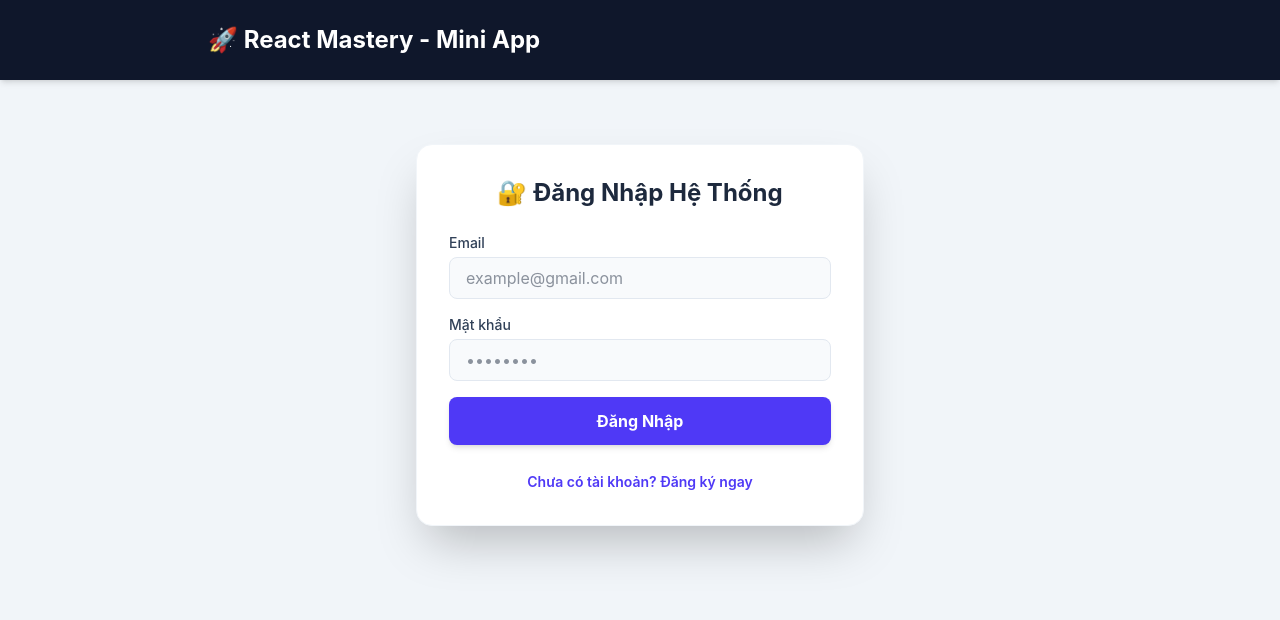
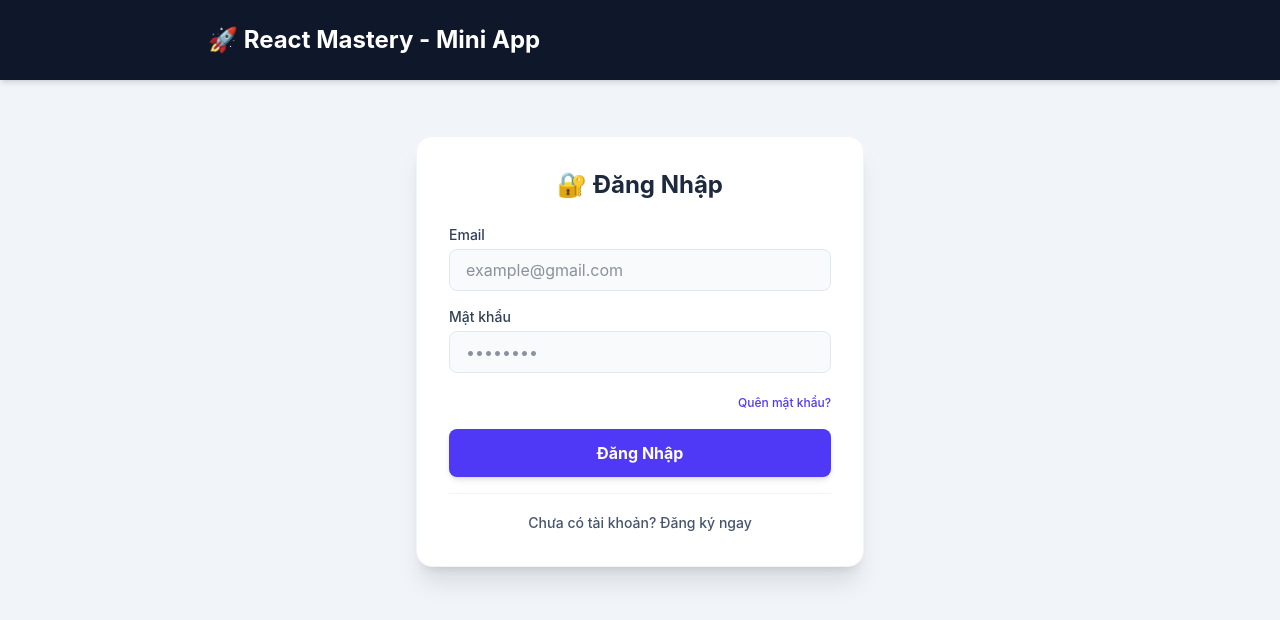
Before and after one commit to nguyenliet232-droid/user-management-frontend, a React (Vite) app: page / in a window 1280 px wide. Shown: the top 620 px of the page. Built offline with nearby package versions, Linux system fonts and the light colour scheme.

Commit message:
Add Forgot Password UI and Nodemailer integrations

```diff
--- a/src/components/Auth.jsx
+++ b/src/components/Auth.jsx
@@ -1,21 +1,33 @@
 import { useState } from "react";
 
 function Auth({ onLoginSuccess }) {
-  const [isRegister, setIsRegister] = useState(false);
+  const [isLogin, setIsLogin] = useState(true);
+  const [isForgotPassword, setIsForgotPassword] = useState(false);
+  const [otpSent, setOtpSent] = useState(false);
+
+  // States dữ liệu
   const [name, setName] = useState("");
   const [email, setEmail] = useState("");
   const [password, setPassword] = useState("");
+  const [otp, setOtp] = useState("");
+  const [newPassword, setNewPassword] = useState("");
 
-  const handleSubmit = async (e) => {
+  const [message, setMessage] = useState("");
+  const [isSuccess, setIsSuccess] = useState(false);
+  const [loading, setLoading] = useState(false);
+
+  // 📍 1. Đăng nhập / Đăng ký
+  const handleAuthSubmit = async (e) => {
     e.preventDefault();
-    const endpoint = isRegister ? "register" : "login";
-    const bodyData = isRegister
-      ? { name, email, password }
-      : { email, password };
+    setLoading(true);
+    setMessage("");
+
+    const endpoint = isLogin ? "/api/auth/login" : "/api/auth/register";
+    const bodyData = isLogin ? { email, password } : { name, email, password };
 
     try {
       const res = await fetch(
-        `https://user-management-backend-7clg.onrender.com/api/auth/${endpoint}`,
+        `https://user-management-backend-7clg.onrender.com${endpoint}`,
         {
           method: "POST",
           headers: { "Content-Type": "application/json" },
@@ -26,32 +38,208 @@ function Auth({ onLoginSuccess }) {
       const data = await res.json();
 
       if (res.ok) {
-        if (isRegister) {
-          alert("🎉 Đăng ký thành công! Hãy đăng nhập.");
-          setIsRegister(false);
+        if (isLogin) {
+          localStorage.setItem("token", data.token);
+          if (onLoginSuccess) onLoginSuccess(data.user);
         } else {
-          alert(`👋 Chào mừng ${data.user.name} quay trở lại!`);
-          localStorage.setItem("token", data.token);
-          onLoginSuccess(data.user);
+          setMessage("🎉 Đăng ký thành công! Vui lòng đăng nhập.");
+          setIsSuccess(true);
+          setIsLogin(true);
         }
       } else {
-        alert(`❌ ${data.message}`);
+        setMessage(`❌ ${data.message || "Thao tác thất bại!"}`);
+        setIsSuccess(false);
       }
-    } catch {
-      alert("❌ Lỗi kết nối máy chủ!");
+    } catch (err) {
+      setMessage("❌ Lỗi kết nối máy chủ!");
+      setIsSuccess(false);
+    } finally {
+      setLoading(false);
+    }
+  };
+
+  // 📍 2. Yêu cầu gửi mã OTP
+  const handleSendOtp = async (e) => {
+    e.preventDefault();
+    setLoading(true);
+    setMessage("");
+
+    try {
+      const res = await fetch(
+        "https://user-management-backend-7clg.onrender.com/api/auth/forgot-password",
+        {
+          method: "POST",
+          headers: { "Content-Type": "application/json" },
+          body: JSON.stringify({ email }),
+        },
+      );
+
+      const data = await res.json();
+      if (res.ok) {
+        setMessage(`🎉 ${data.message}`);
+        setIsSuccess(true);
+        setOtpSent(true); // Chuyển sang form nhập OTP
+      } else {
+        setMessage(`❌ ${data.message}`);
+        setIsSuccess(false);
+      }
+    } catch (err) {
+      setMessage("❌ Lỗi kết nối máy chủ!");
+      setIsSuccess(false);
+    } finally {
+      setLoading(false);
+    }
+  };
+
+  // 📍 3. Xác nhận OTP & Đặt lại mật khẩu
+  const handleResetPassword = async (e) => {
+    e.preventDefault();
+    setLoading(true);
+    setMessage("");
+
+    try {
+      const res = await fetch(
+        "https://user-management-backend-7clg.onrender.com/api/auth/reset-password",
+        {
+          method: "POST",
+          headers: { "Content-Type": "application/json" },
+          body: JSON.stringify({ email, otp, newPassword }),
+        },
+      );
+
+      const data = await res.json();
+      if (res.ok) {
+        setMessage(`🎉 ${data.message}`);
+        setIsSuccess(true);
+        setTimeout(() => {
+          setIsForgotPassword(false);
+          setOtpSent(false);
+          setIsLogin(true);
+          setMessage("");
+        }, 2000);
+      } else {
+        setMessage(`❌ ${data.message}`);
+        setIsSuccess(false);
+      }
+    } catch (err) {
+      setMessage("❌ Lỗi kết nối máy chủ!");
+      setIsSuccess(false);
+    } finally {
+      setLoading(false);
     }
   };
 
   return (
-    <div className="max-w-md mx-auto my-12 p-8 bg-white rounded-2xl shadow-2xl border border-slate-100">
+    <div className="max-w-md mx-auto my-10 p-8 bg-white rounded-2xl shadow-xl border border-slate-100">
       <h2 className="text-2xl font-bold text-center text-slate-800 mb-6">
-        {isRegister ? "📝 Đăng Ký Tài Khoản" : "🔐 Đăng Nhập Hệ Thống"}
+        {isForgotPassword
+          ? "🔑 Quên Mật Khẩu"
+          : isLogin
+            ? "🔐 Đăng Nhập"
+            : "📝 Đăng Ký Tài Khoản"}
       </h2>
-      <form onSubmit={handleSubmit} className="space-y-4">
-        {isRegister && (
+
+      {message && (
+        <div
+          className={`p-3 mb-4 rounded-lg text-sm font-medium text-center ${
+            isSuccess
+              ? "bg-green-50 text-green-700 border border-green-200"
+              : "bg-red-50 text-red-700 border border-red-200"
+          }`}
+        >
+          {message}
+        </div>
+      )}
+
+      {/* FORM QUÊN MẬT KHẨU */}
+      {isForgotPassword ? (
+        !otpSent ? (
+          /* Bước 1: Nhập Email gửi OTP */
+          <form onSubmit={handleSendOtp} className="space-y-4">
             <div>
               <label className="block text-sm font-medium text-slate-700 mb-1">
-              Họ tên
+                Email tài khoản
+              </label>
+              <input
+                type="email"
+                required
+                value={email}
+                onChange={(e) => setEmail(e.target.value)}
+                className="w-full px-4 py-2 bg-slate-50 border border-slate-200 rounded-lg focus:ring-2 focus:ring-indigo-500 outline-none"
+                placeholder="example@gmail.com"
+              />
+            </div>
+            <button
+              type="submit"
+              disabled={loading}
+              className="w-full py-3 bg-indigo-600 hover:bg-indigo-700 text-white font-bold rounded-lg shadow-md transition duration-200 disabled:opacity-50"
+            >
+              {loading ? "Đang gửi OTP..." : "Gửi Mã OTP Đặt Lại Mật Khẩu"}
+            </button>
+            <button
+              type="button"
+              onClick={() => {
+                setIsForgotPassword(false);
+                setMessage("");
+              }}
+              className="w-full text-center text-sm text-indigo-600 hover:underline pt-2"
+            >
+              ← Quay lại Đăng nhập
+            </button>
+          </form>
+        ) : (
+          /* Bước 2: Nhập OTP + Mật khẩu mới */
+          <form onSubmit={handleResetPassword} className="space-y-4">
+            <div>
+              <label className="block text-sm font-medium text-slate-700 mb-1">
+                Mã OTP (gửi qua Email)
+              </label>
+              <input
+                type="text"
+                required
+                maxLength="6"
+                value={otp}
+                onChange={(e) => setOtp(e.target.value)}
+                className="w-full px-4 py-2 bg-slate-50 border border-slate-200 rounded-lg focus:ring-2 focus:ring-indigo-500 outline-none text-center tracking-widest font-bold text-lg"
+                placeholder="123456"
+              />
+            </div>
+            <div>
+              <label className="block text-sm font-medium text-slate-700 mb-1">
+                Mật khẩu mới
+              </label>
+              <input
+                type="password"
+                required
+                value={newPassword}
+                onChange={(e) => setNewPassword(e.target.value)}
+                className="w-full px-4 py-2 bg-slate-50 border border-slate-200 rounded-lg focus:ring-2 focus:ring-indigo-500 outline-none"
+                placeholder="••••••••"
+              />
+            </div>
+            <button
+              type="submit"
+              disabled={loading}
+              className="w-full py-3 bg-emerald-600 hover:bg-emerald-700 text-white font-bold rounded-lg shadow-md transition duration-200 disabled:opacity-50"
+            >
+              {loading ? "Đang đặt lại..." : "Xác Nhận Đặt Mật Khẩu Mới"}
+            </button>
+            <button
+              type="button"
+              onClick={() => setOtpSent(false)}
+              className="w-full text-center text-sm text-slate-500 hover:underline pt-2"
+            >
+              Bấm để gửi lại OTP
+            </button>
+          </form>
+        )
+      ) : (
+        /* FORM ĐĂNG NHẬP / ĐĂNG KÝ */
+        <form onSubmit={handleAuthSubmit} className="space-y-4">
+          {!isLogin && (
+            <div>
+              <label className="block text-sm font-medium text-slate-700 mb-1">
+                Họ và tên
               </label>
               <input
                 type="text"
@@ -63,6 +251,7 @@ function Auth({ onLoginSuccess }) {
               />
             </div>
           )}
+
           <div>
             <label className="block text-sm font-medium text-slate-700 mb-1">
               Email
@@ -76,6 +265,7 @@ function Auth({ onLoginSuccess }) {
               placeholder="example@gmail.com"
             />
           </div>
+
           <div>
             <label className="block text-sm font-medium text-slate-700 mb-1">
               Mật khẩu
@@ -89,23 +279,50 @@ function Auth({ onLoginSuccess }) {
               placeholder="••••••••"
             />
           </div>
+
+          {isLogin && (
+            <div className="text-right">
+              <button
+                type="button"
+                onClick={() => {
+                  setIsForgotPassword(true);
+                  setMessage("");
+                }}
+                className="text-xs text-indigo-600 hover:underline font-medium"
+              >
+                Quên mật khẩu?
+              </button>
+            </div>
+          )}
+
           <button
             type="submit"
-          className="w-full py-3 bg-indigo-600 hover:bg-indigo-700 text-white font-bold rounded-lg shadow-md transition duration-200"
+            disabled={loading}
+            className="w-full py-3 bg-indigo-600 hover:bg-indigo-700 text-white font-bold rounded-lg shadow-md transition duration-200 disabled:opacity-50"
           >
-          {isRegister ? "Đăng Ký Ngay" : "Đăng Nhập"}
+            {loading
+              ? "Đang xử lý..."
+              : isLogin
+                ? "Đăng Nhập"
+                : "Đăng Ký Tài Khoản"}
           </button>
-      </form>
-      <div className="mt-6 text-center">
+
+          <div className="text-center pt-4 border-t border-slate-100">
             <button
-          onClick={() => setIsRegister(!isRegister)}
-          className="text-sm font-semibold text-indigo-600 hover:underline"
+              type="button"
+              onClick={() => {
+                setIsLogin(!isLogin);
+                setMessage("");
+              }}
+              className="text-sm text-slate-600 hover:text-indigo-600 font-medium"
             >
-          {isRegister
-            ? "Đã có tài khoản? Đăng nhập"
-            : "Chưa có tài khoản? Đăng ký ngay"}
+              {isLogin
+                ? "Chưa có tài khoản? Đăng ký ngay"
+                : "Đã có tài khoản? Đăng nhập"}
             </button>
           </div>
+        </form>
+      )}
     </div>
   );
 }
```
Lines whose indentation alone changed are shown as unchanged.
